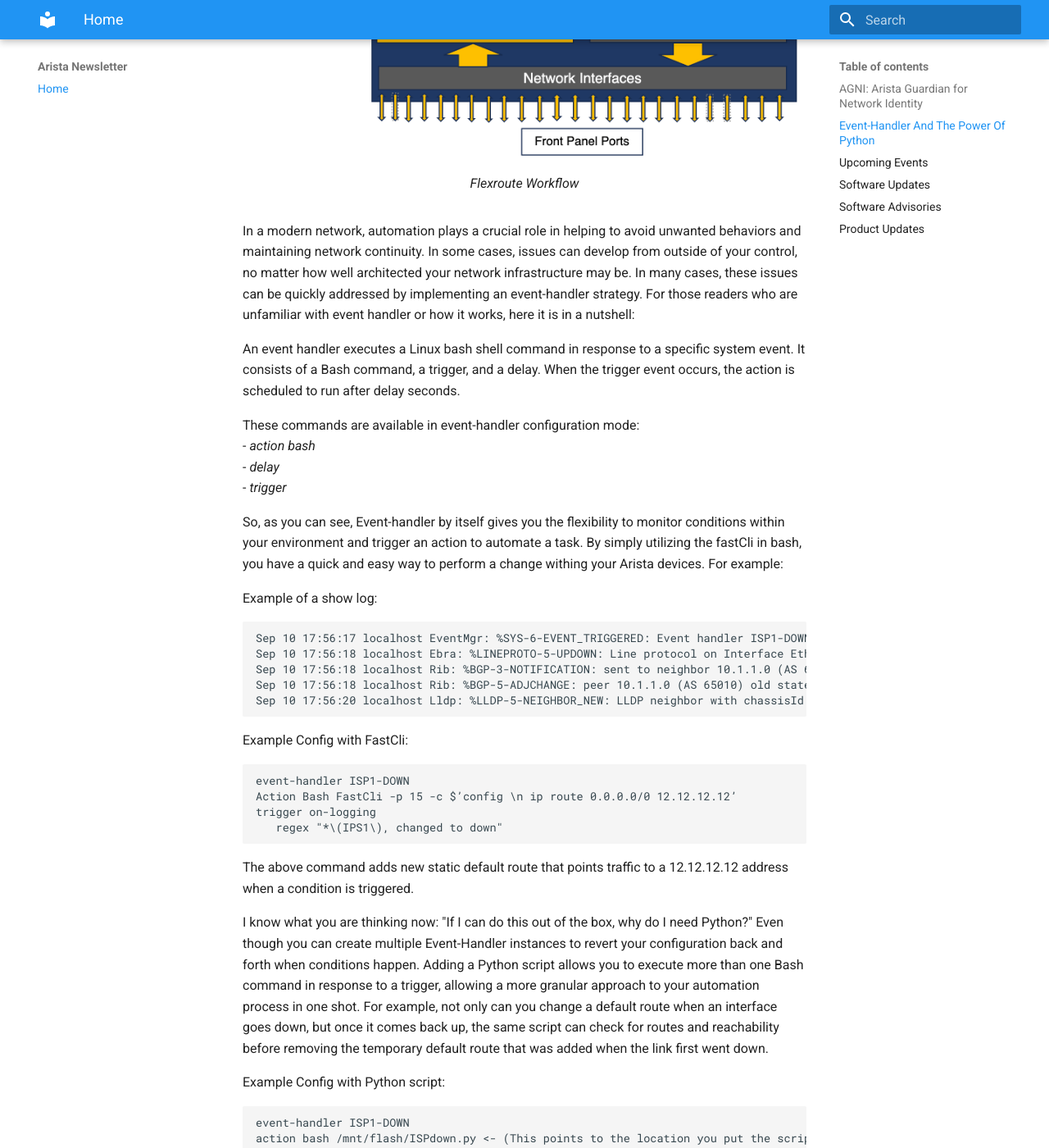
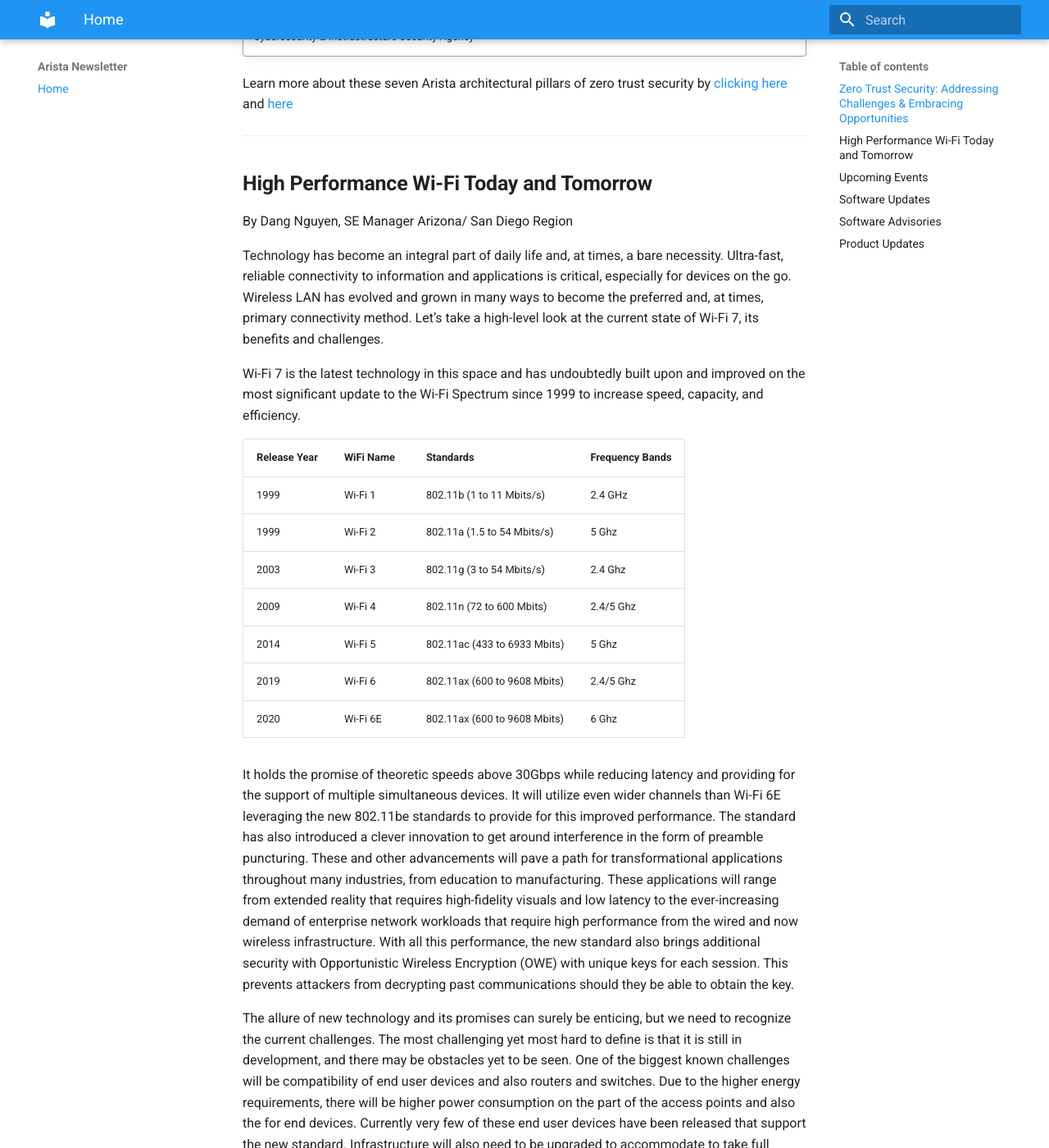
Before and after one commit to AristaSouthwest/Newsletter, an MkDocs documentation site: the page built from docs/index.md, in a window 1280 px wide and 1400 px high, scrolled down 3018 px. Shown: the whole window at 82% size. Built offline with MkDocs 1.6.1 and Material for MkDocs 9.7.7, drawn with Linux system fonts in a browser that asks for light colours; some of the changed text lies outside the part shown.

Commit message:
March Newsletter Edition

````diff
--- a/docs/index.md
+++ b/docs/index.md
@@ -3,111 +3,75 @@
 
 # Arista February Southwest Region Newsletter
 
-Welcome to the February 2024 newsletter for Arista customers in the U.S. Southwest Region.
-Have you utilized Arista’s new solution, AGNI? In this month’s informative article on the AI-driven network identifer solution, our Systems Engineer, Alan Sukiennik, explains the innovative tool and its benefits in large enterprise and service provider networks.
+Welcome to the March 2024 newsletter for Arista customers in the U.S. Southwest Region!
 
-There is no question about the importance python has contributed to IT automation. What’s more interesting is the use of python in creating event handlers in case of unwanted activity on your network. Our second article, written by our SE Hue McGraw, elaborates on running scripts to help you automate monitoring various types of events in your production networks.
+Exploitation of enterprise networks continues to rise every year. As more security threats emerge, the importance of security maintenance and best practices for network vulnerabliites are crucial. Our very own Senior Manager of Systems Engineer, Salman Zahid, provides powerful insight to the importance of Zero Trust Security.
+
+WiFi technology is consistantly improving over time by delivering faster speeds and enhancing wirelss infrastructures. It is crucial to understand the changes within the WiFi realm for future connectiivty endeavors. Dang Nguyen, Manager Systems Engineering, provides his technical expertise and extensive knowledge on WiFi in our 2nd article of our newsletter to help you stay up to date this the latest wireless trend.
 
 We welcome your feedback on the newsletter. If you have any ideas on what you want to see, please reach out to southwest@arista.com.
 
 ---
 
-## **AGNI: Arista Guardian for Network Identity**
-By: Alan Sukiennik, SE SouthWest Region
+## **Zero Trust Security: Addressing Challenges & Embracing Opportunities**
+By: Salman Zahid, SE Senior Manager Southwest Region
 
-Arista Guardian for Network Identity or AGNI is an AI-driven network identity service for network security and IT operations which utilizes a novel approach to identity management in enterprise networks.
+In the realm of enterprise security, the relentless pursuit of staying ahead of potential threats weighs heavily on the minds of security teams. A recent survey conducted by Forrester Research revealed a startling statistic: a staggering 77% of firms fell victim to breaches in 2023. The inevitability of security breaches has transformed from a question of "if" to "when." It often feels like a game of whack-a-mole for security professionals, where one vulnerability is patched only for another to surface. However, amidst these challenges, there lies an opportunity to approach security strategically, fortifying our networks with greater resilience and protection.
+
+Established organizations recognize that breaches are an unfortunate reality. With this acknowledgment, they craft security policies aimed at minimizing the impact of any potential breaches. Moreover, there's a growing awareness that many security threats originate from within the organization itself, underscoring the importance of creating a robust network foundation and security policies capable of defending against both internal and external attacks.
+
+Arista is at the forefront of tackling the zero-trust challenge by aligning with recommendations from the Cybersecurity & Infrastructure Security Agency (CISA). According to CISA, the network serves as the nucleus of a mature zero-trust security architecture. Networking teams wield considerable influence in elevating the entire enterprise's security posture by embracing these crucial recommendations for enterprise networks.
+
 
 <figure markdown>
-![Image Placement](img/AGNI-Overview1.jpeg){: style="height:350px;width:950px"}
-    <figcaption>Arista Guardian for Network Identity</figcaption>
+![Image Placement](img/ztn11.jpg)
+    <figcaption>Cybersecurity & Infrastructure Security Agency Recommendations</figcaption>
 </figure>
 
-Traditional NAC solutions suffer from several drawbacks:
+In following the recommendations from CISA, Arista is providing solutions across seven key areas identified for zero-trust maturity. Implementing these recommendations is a journey, not a destination. While it may not happen overnight, committing to a zero-trust architecture can significantly enhance enterprise security, reducing susceptibility to both internal and external security threats.
 
-> * Complexity of Deployment, Configuration, Maintenance and Upgrades
-> * Lack of elastic/dynamic scalability to meet the ever-evolving service requirements.
-> * Outdated secure authentication methods which are no longer recommended in the industry.
-
-To overcome those challenges, Arista delivers a fully modern, AI-driven identity solution called AGNI to connect network, users, and devices across the local, remote, and geographically dispersed locations.
-
-AGNI brings revolutionary improvements to scale, simplicity and security for users, their associated endpoints and IOT devices.
-
-Arista AGNI requires no hardware, complex planning, or expensive professional services. AGNI is cloud-delivered software-as-a-service and is built on a fully modern cloud-native, API-first, microservices architecture to provide a seamless user experience without latency or service disruptions.
-
-AGNI provides simple self-serving onboarding using a single sign-on for wireless unique PSKs and 802.1x digital certificates, cloud-native PKI infrastructure, authorization and segmentation, behavioral profiling and visibility for all connected devices and users.
-Devices are discovered, profiled, and classified into groups for identity-based segmentation, single pain-of-glass visibility and control.
+<figure markdown>
+![Image Placement](img/ztn222.jpg)
+    <figcaption>Arista's Pillars of Zero Trust Security</figcaption>
+</figure>
 
 !!! quote
-    "Arista AGNI requires no hardware, complex planning, or expensive professional services"
+    "Arista is at the forefront of tackling the zero-trust challenge by aligning with recommendations from the Cybersecurity & Instrastructure Security Agency"
 
-AGNI integrates with network infrastructure devices (wired switches and wireless access points) through a highly secure TLS-based RadSec tunnel. The highly secure and encrypted tunnel offers complete protection to the communications that happen in a distributed network environment. RadSec mechanism offers much greater security to AAA workflows when compared with traditional RADIUS environment workflows, which are not encrypted.
 
-Arista’s Autonomous Virtual Assist, or AVA is the core to Arista’s Zero-Trust networking approach. AVA brings the human cognitive expertise through AI-based learned information about the state of devices and users’ experience on the network. AGNI introduces a new capability called Ask AVA, which can be used to interpret input from the users and network operators provided in a natural human language, derive intent, and allow the network operators troubleshoot issues and get to their Root Causes quickly and efficiently. AVA can also provide prescriptive guidance for the remediation of those issues. The use cases include errors in network provisioning and configuration, security troubleshooting, and even failure forecasting Overall AVA helps to simplify operations, reduce the mean-time-to-value, increase effectiveness, and reduce human errors.
 
-AGNI integrates with all the leading identity (SSO) providers.
-
-AGNI can also be easily integrated with other Arista solutions, such as CVP, EOS group-based macro-segmentation (MSS-G), NDR, as well as third-party XDR, EDR, MDM and SIEM products for post-admission control functionality.
-
-For more information on AGNI, [Click here](https://www.arista.com/en/products/network-access-control)
+Learn more about these seven Arista architectural pillars of zero trust security by [clicking here](https://www.arista.com/assets/data/pdf/Arista-ZTNO-Solution-Brief.pdf) and [here](https://www.arista.com/assets/data/pdf/Whitepapers/Zero-Trust-Maturity-Model-WP.pdf)
 
 ---
 
-## **Event-Handler And The Power Of Python**
-By Hue McGraw, SE SouthWest Region
+## **High Performance Wi-Fi Today and Tomorrow**
+By Dang Nguyen, SE Manager Arizona/ San Diego Region
 
-<figure markdown>
-![Image Placement](img/dec-article-pic2again.png)
-    <figcaption>Flexroute Workflow</figcaption>
-</figure>
+Technology has become an integral part of daily life and, at times, a bare necessity. Ultra-fast, reliable connectivity to information and applications is critical, especially for devices on the go.  Wireless LAN has evolved and grown in many ways to become the preferred and, at times, primary connectivity method.  Let’s take a high-level look at the current state of Wi-Fi 7, its benefits and challenges.
 
-In a modern network, automation plays a crucial role in helping to avoid unwanted behaviors and maintaining network continuity.  In some cases, issues can develop from outside of your control, no matter how well architected your network infrastructure may be.  In many cases, these issues can be quickly addressed by implementing an event-handler strategy.  For those readers who are unfamiliar with event handler or how it works, here it is in a nutshell:
+Wi-Fi 7 is the latest technology in this space and has undoubtedly built upon and improved on the most significant update to the Wi-Fi Spectrum since 1999 to increase speed, capacity, and efficiency.
 
-An event handler executes a Linux bash shell command in response to a specific system event.  It consists of a Bash command, a trigger, and a delay.  When the trigger event occurs, the action is scheduled to run after delay seconds.
+| Release Year    | WiFi Name    | Standards                       | Frequency Bands      |
+| --------------- | ------------ | ----------                      | -------------------- |
+| 1999            | Wi-Fi 1      | 802.11b (1 to 11 Mbits/s)       | 2.4 GHz              |
+| 1999            | Wi-Fi 2      | 802.11a (1.5 to 54 Mbits/s)     | 5 Ghz                |
+| 2003            | Wi-Fi 3      | 802.11g (3 to 54 Mbits/s)       | 2.4 Ghz              |
+| 2009            | Wi-Fi 4      | 802.11n (72 to 600 Mbits)       | 2.4/5 Ghz            |
+| 2014            | Wi-Fi 5      | 802.11ac (433 to 6933 Mbits)    | 5 Ghz                |
+| 2019            | Wi-Fi 6      | 802.11ax (600 to 9608 Mbits)    | 2.4/5 Ghz            |
+| 2020            | Wi-Fi 6E     | 802.11ax (600 to 9608 Mbits)    | 6 Ghz                |
 
-These commands are available in event-handler configuration mode:
-- *action bash*
-- *delay*
-- *trigger*
+It holds the promise of theoretic speeds above 30Gbps while reducing latency and providing for the support of multiple simultaneous devices.  It will utilize even wider channels than Wi-Fi 6E leveraging the new 802.11be standards to provide for this improved performance.  The standard has also introduced a clever innovation to get around interference in the form of preamble puncturing.  These and other advancements will pave a path for transformational applications throughout many industries, from education to manufacturing.  These applications will range from extended reality that requires high-fidelity visuals and low latency to the ever-increasing demand of enterprise network workloads that require high performance from the wired and now wireless infrastructure.  With all this performance, the new standard also brings additional security with Opportunistic Wireless Encryption (OWE) with unique keys for each session.  This prevents attackers from decrypting past communications should they be able to obtain the key.
 
-So, as you can see, Event-handler by itself gives you the flexibility to monitor conditions within your environment and trigger an action to automate a task.  By simply utilizing the fastCli in bash, you have a quick and easy way to perform a change withing your Arista devices.  For example:
+The allure of new technology and its promises can surely be enticing, but we need to recognize the current challenges.  The most challenging yet most hard to define is that it is still in development, and there may be obstacles yet to be seen.  One of the biggest known challenges will be compatibility of end user devices and also routers and switches.  Due to the higher energy requirements, there will be higher power consumption on the part of the access points and also the for end devices.  Currently very few of these end user devices have been released that support the new standard.  Infrastructure will also need to be upgraded to accommodate to take full advantage of the increased speeds.
 
-Example of a show log:
-
-```
-Sep 10 17:56:17 localhost EventMgr: %SYS-6-EVENT_TRIGGERED: Event handler ISP1-DOWN was activated
-Sep 10 17:56:18 localhost Ebra: %LINEPROTO-5-UPDOWN: Line protocol on Interface Ethernet3 (IPS-1), changed state to up
-Sep 10 17:56:18 localhost Rib: %BGP-3-NOTIFICATION: sent to neighbor 10.1.1.0 (AS 65010) 6/7 (Cease/connection collision resolution) 0 bytes
-Sep 10 17:56:18 localhost Rib: %BGP-5-ADJCHANGE: peer 10.1.1.0 (AS 65010) old state OpenConfirm event RecvKeepAlive new state Established
-Sep 10 17:56:20 localhost Lldp: %LLDP-5-NEIGHBOR_NEW: LLDP neighbor with chassisId 5000.00e4.7294 and portId "Ethernet1" added on interface Ethernet3
-```
-
-Example Config with FastCli:
-
-```
-event-handler ISP1-DOWN
-Action Bash FastCli -p 15 -c $’config \n ip route 0.0.0.0/0 12.12.12.12’
-trigger on-logging
-   regex "*\(IPS1\), changed to down"
-```
-
-The above command adds new static default route that points traffic to a 12.12.12.12 address when a condition is triggered.
-
-I know what you are thinking now: "If I can do this out of the box, why do I need Python?" Even though you can create multiple Event-Handler instances to revert your configuration back and forth when conditions happen.  Adding a Python script allows you to execute more than one Bash command in response to a trigger, allowing a more granular approach to your automation process in one shot.  For example, not only can you change a default route when an interface goes down, but once it comes back up, the same script can check for routes and reachability before removing the temporary default route that was added when the link first went down.
+For current deployments of wireless LAN, Wi-Fi 6E is the viable option.  It is a more mature technology within the access point itself and also supported endpoints.  It utilizes the same 6 GHz spectrum as Wi-Fi 7 but is more cost effective itself, with most infrastructures already capable of supporting the power and bandwidth requirements.  The benefits of this technology are more immediate, yet still offers future proofing.
 
 
-Example Config with Python script:
-
-```
-event-handler ISP1-DOWN
-action bash /mnt/flash/ISPdown.py <- (This points to the location you put the script)
-trigger on-logging
-   regex "*\(IPS1\), changed to down"
-```
-
-Resources:
-[IP Static Route with Health Check](https://aristanetworks.force.com/AristaCommunity/s/article/ip-static-route-with-health-check)
-[Syslog Triggered Event Scripts](https://aristanetworks.force.com/AristaCommunity/s/article/syslog-triggered-event-scripts)
-[Custom Event Handler](https://aristanetworks.force.com/AristaCommunity/s/article/arista-custom-event-handler-to-take-action-based-on-interface-utilization)
+Learn more about Wi-Fi and Arista specific solutions:
+[Wi-Fi 7: A Leap Towards Time-Sensitive Networking](https://www.arista.com/assets/data/pdf/Whitepapers/Arista-Wi-Fi-7-White-Paper.pdf)
+[Wi-Fi 6E and Future-Proofing Wireless Infrastruture](https://www.arista.com/assets/data/pdf/Whitepapers/Arista-Wi-Fi-6E-White-Paper.pdf)
+[Arista Cognitive Wi-Fi](https://www.arista.com/en/products/cloudvision-cue)
 
 ---
 
@@ -147,12 +111,12 @@
 
    |  Softwares    | Versions      |  Release Date |
    | :-----------: | :-----------: | :-----------:
-   | __EOS__           | 4.23.15M <br>4.28.10.1M  <br>4.31.1F<br>4.29.6M<br>     | January 13th, 2024 <br>January 11th, 2024<br>December 12th, 2023<br>December 18th, 2023<br>
+   | __EOS__           | 4.29.7M <br>4.31.2F <br>4.26.13M<br>4.30.5M<br>4.23.15M<br>     | February 20th, 2024 <br>February 9th, 2024<br>February 1st, 2024<br>January 23rd, 2024<br>January 13th, 2024<br>
    | __CVP__           | 2023.3.0      | December 21st, 2023
-   | __DMF__           | 8.5.0         | January 7th, 2024
+   | __DMF__           | 8.5.0         | February 5th, 2024
    | __WLAN__ <br>CV-CUE<br>Wireless Manager<br> | <br>13.0.0-67<br>15.0.1-22<br>       | <br>December 15th, 2022<br>August 29th, 2023<br>
-   | __Arista NDR__         | 5.0.6         | August 8th, 2023
-   | __TerminAttr__    | 1.28.2        | November 3rd, 2023
+   | __Arista NDR__         | 5.1.0         | December 20th, 2023
+   | __TerminAttr__    | 1.28.3        | February 1st, 2024
 
 
 ---
@@ -162,8 +126,9 @@
 
 | Name          | Advisory Link           | Date of Advisory Notice  |
 | :-----------: |:-------------:| :-----:|
-| __Arista MOS__    | [Security Advisory 0090](https://www.arista.com/en/support/advisories-notices/security-advisory/18644-security-advisory-0090) | December 5th, 2023 |
-| __Vxlan Forwarding__      | [Security Advisory 0089](https://www.arista.com/en/support/advisories-notices/security-advisory/18043-security-advisory-0089)      |  August 23rd, 2023 |
+| __SQL Injection__    | [Security Advisory 0093](https://www.arista.com/en/support/advisories-notices/security-advisory/19038-security-advisory-0093) | February 28th, 2024 |
+| __CVP Virtual Appliances__      | [Security Advisory 0092](https://www.arista.com/en/support/advisories-notices/security-advisory/19025-security-advisory-0092)      |  February 20th, 2024 |
+| __7130 ACLs__                   | [Security Advisory 0091](https://www.arista.com/en/support/advisories-notices/security-advisory/19023-security-advisory-0091)     | February 20th, 2024
 
 For a list of the most current advisories and notices, click [Here](https://www.arista.com/en/support/advisories-notices)
 
````
Also changed, not shown: docs/img/Screenshot 2024-02-28 at 3.24.23 PM.jpg (added), docs/img/ztn1.jpg (added), docs/img/ztn11.jpg (added), docs/img/ztn2.jpg (added), docs/img/ztn22.jpg (added), docs/img/ztn222.jpg (added), site/404.html, site/index.html, site/search/search_index.json, site/sitemap.xml, 1 other file.
